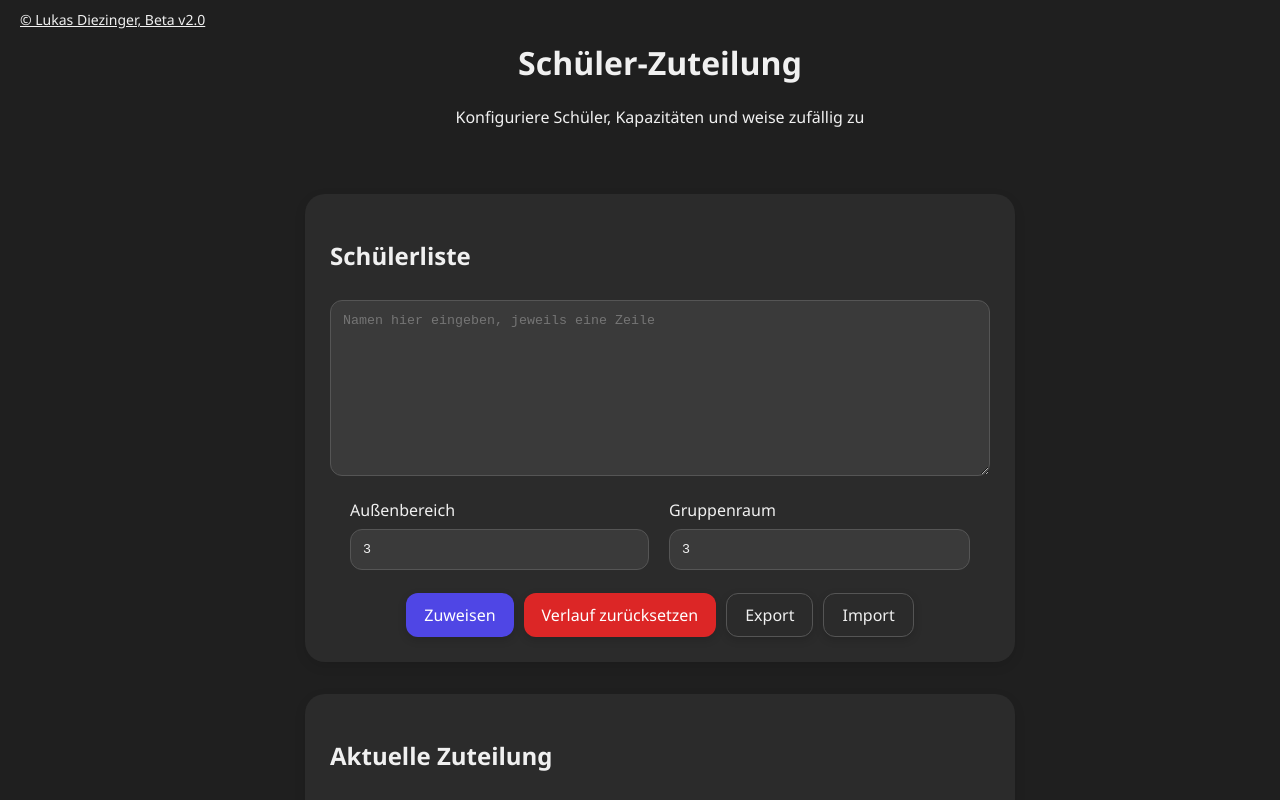
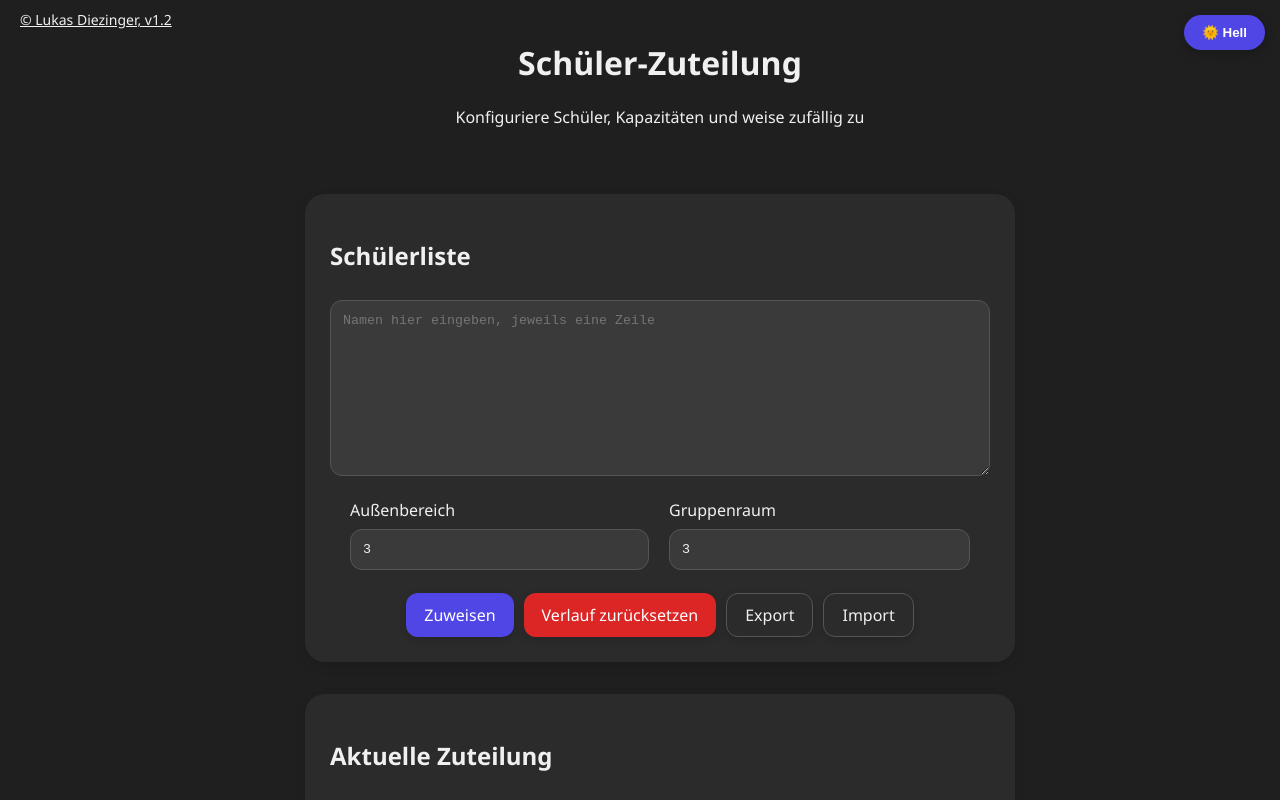
Before and after one commit to TheUltimateVxnom/ZuteilungSchueler, a React (Vite) app: page / in a window 1280 px wide. Shown: the top 800 px of the page. Built offline with nearby package versions, Linux system fonts and the light colour scheme.

Commit message:
Beta v2.0

```diff
--- a/src/App.jsx
+++ b/src/App.jsx
@@ -149,7 +149,7 @@ export default function App() {
             </button>
             <a
               className="menu-item"
-              href="https://zuteilungschuelertimeline.onrender.com"
+              href="https://www.google.de"
               target="_blank"
               rel="noopener noreferrer"
             >
@@ -170,7 +170,7 @@ export default function App() {
           rel="noopener noreferrer"
           style={{ color: "inherit", textDecoration: "underline", cursor: "pointer" }}
         >
-          © Lukas Diezinger, Beta v2.0
+          © Lukas Diezinger, v1.2
         </a>
       </footer>
       <div className="app-container">
--- a/src/index.css
+++ b/src/index.css
@@ -59,7 +59,7 @@ body {
   cursor: pointer;
   box-shadow: 0 4px 12px rgba(0,0,0,0.2);
   transition: background-color 0.3s, transform 0.2s;
-  display: none;
+
 }
 .theme-toggle-btn:hover {
   background-color: var(--primary-hover);
```
